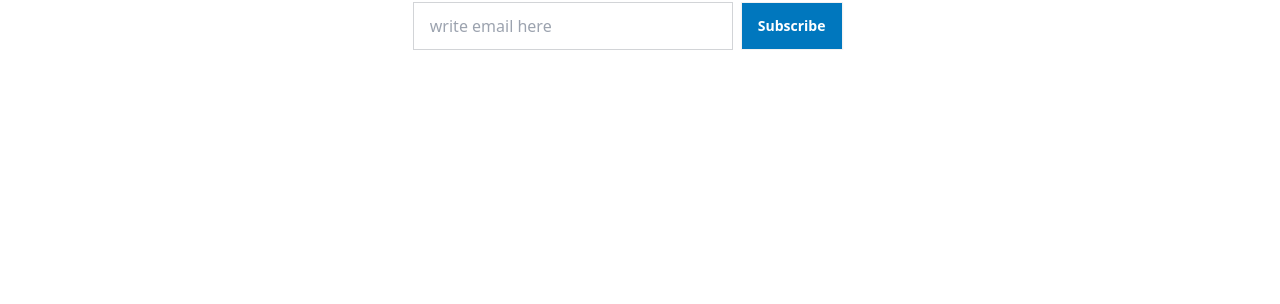
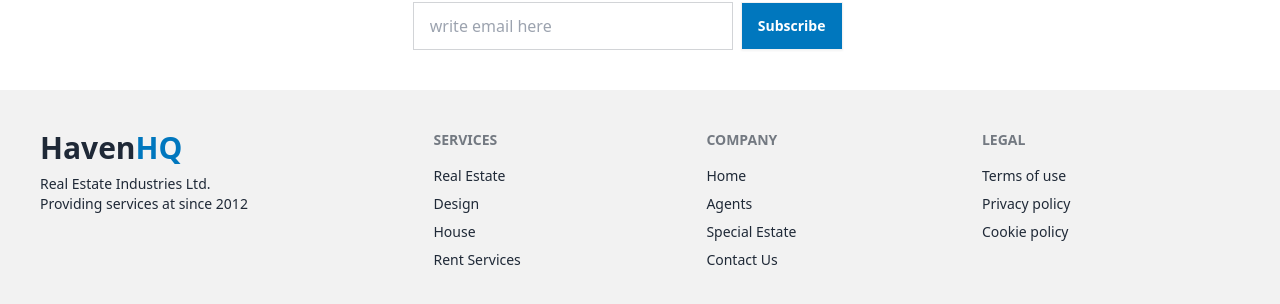
Before and after one commit to joysaha023/real-estate-react-projects, a React (Vite) app: page / in a window 1280 px wide. Shown: the part 3221-3525 px from the top of the page. Before the commit the page ends 3271 px from the top, so only its background shows below. Built offline with nearby package versions, Linux system fonts and the light colour scheme; no server answers.

Commit message:
footer section completed and render all pages

```diff
--- a/src/Layouts/Root.jsx
+++ b/src/Layouts/Root.jsx
@@ -1,12 +1,14 @@
 import React from 'react';
 import Navbar from '../components/Navbar/Navbar';
 import {Outlet} from 'react-router-dom';
+import Footer from '../components/Footer/Footer';
 
 const Root = () => {
     return (
         <div className=''>
             <Navbar></Navbar>
             <Outlet></Outlet>
+            <Footer></Footer>
         </div>
     );
 };
--- a/src/Pages/UpdateProfile/UpdateProfile.jsx
+++ b/src/Pages/UpdateProfile/UpdateProfile.jsx
@@ -9,7 +9,6 @@ const UpdateProfile = () => {
   const {
     register,
     handleSubmit,
-
     formState: { errors },
   } = useForm();
 
--- /dev/null
+++ b/src/components/Footer/Footer.jsx
@@ -0,0 +1,41 @@
+import React from "react";
+import { Link } from "react-router-dom";
+
+const Footer = () => {
+  return (
+    <div>
+      <footer className="footer p-10 bg-base-200  mt-10 text-base-content">
+        <aside>
+         <h2 className="text-3xl font-semibold">Haven<span className="text-[#0077be]">HQ</span></h2>
+          <p>
+            Real Estate Industries Ltd.
+            <br />
+            Providing services at since 2012
+          </p>
+        </aside>
+        <nav>
+          <h6 className="footer-title">Services</h6>
+          <a className="link link-hover">Real Estate</a>
+          <a className="link link-hover">Design</a>
+          <a className="link link-hover">House</a>
+          <a className="link link-hover">Rent Services</a>
+        </nav>
+        <nav>
+          <h6 className="footer-title">Company</h6>
+          <Link to={"/"} className="link link-hover">Home</Link>
+          <Link to={"/agent"} className="link link-hover">Agents</Link>
+          <Link to={"/specialEstate"} className="link link-hover">Special Estate</Link>
+          <Link to={"/contact"} className="link link-hover">Contact Us</Link>
+        </nav>
+        <nav>
+          <h6 className="footer-title">Legal</h6>
+          <a className="link link-hover">Terms of use</a>
+          <a className="link link-hover">Privacy policy</a>
+          <a className="link link-hover">Cookie policy</a>
+        </nav>
+      </footer>
+    </div>
+  );
+};
+
+export default Footer;
```
